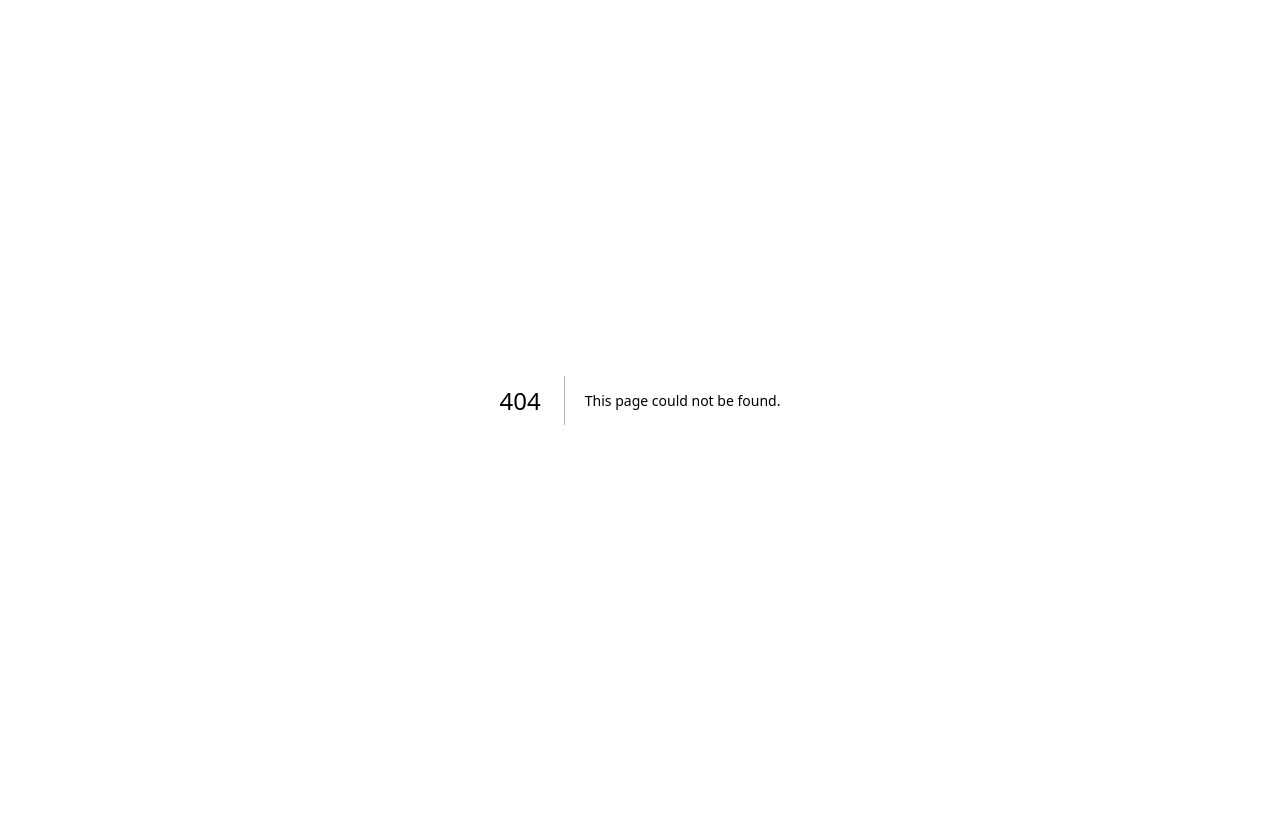
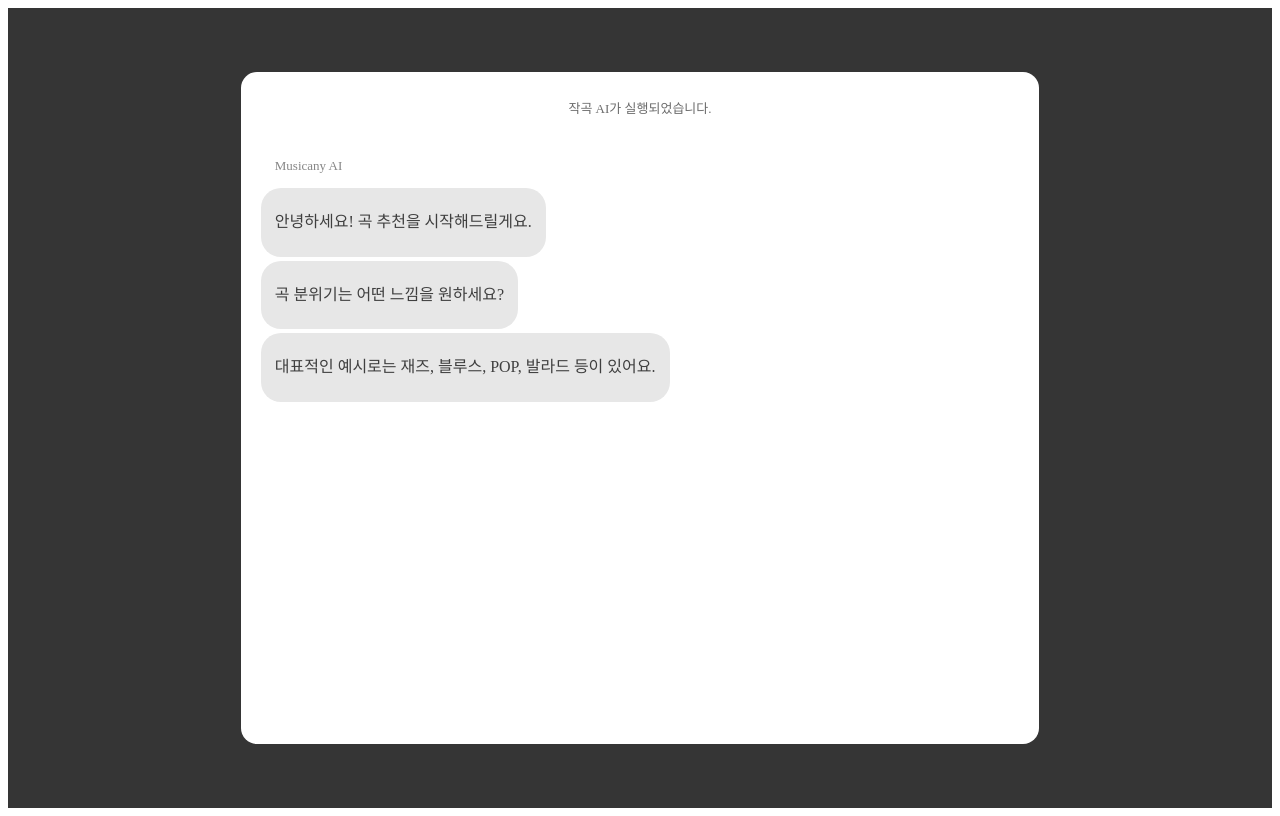
Before and after one commit to Musicany/Musicany_Web, a Next.js app: page /ai/chat in a window 1280 px wide. Before the commit this address had no page. Built offline with nearby package versions, Linux system fonts and the light colour scheme.

Commit message:
ADD: component에 aiChatBox 완성

```diff
--- /dev/null
+++ b/app/(workspace)/ai/chat/page.tsx
@@ -0,0 +1,22 @@
+"use client";
+
+import React from "react";
+import AiChatBox from "@/components/chats/aiChatBox";
+import * as S from "./style";
+
+const Chat = () => {
+  return (
+    <S.Layout>
+      <S.WhiteLayout>
+        <S.StartComment>작곡 AI가 실행되었습니다.</S.StartComment>
+        <S.ChatLayout>
+          <AiChatBox name>안녕하세요! 곡 추천을 시작해드릴게요.</AiChatBox>
+          <AiChatBox>곡 분위기는 어떤 느낌을 원하세요?</AiChatBox>
+          <AiChatBox>대표적인 예시로는 재즈, 블루스, POP, 발라드 등이 있어요.</AiChatBox>
+        </S.ChatLayout>
+      </S.WhiteLayout>
+    </S.Layout>
+  );
+};
+
+export default Chat;
--- /dev/null
+++ b/app/(workspace)/ai/chat/style.ts
@@ -0,0 +1,27 @@
+import styled from "styled-components";
+import { flex, font, theme } from "@/styles";
+
+export const Layout = styled.div`
+  width: 100%;
+  height: 100vh;
+  background-color: #353535;
+  ${flex.CENTER};
+`;
+export const WhiteLayout = styled.div`
+  min-width: 60%;
+  min-height: 80%;
+  background-color: ${theme.white};
+  ${flex.COLUMN_VERTICAL};
+  gap: 14px;
+  padding: 16px 20px;
+  border-radius: 16px;
+`;
+export const StartComment = styled.p`
+  ${font.SmallText};
+  color: ${theme.grey800};
+`;
+export const ChatLayout = styled.div`
+  width: 100%;
+  ${flex.COLUMN_FLEX}
+  gap: 4px;
+`;
--- /dev/null
+++ b/app/components/chats/aiChatBox.tsx
@@ -0,0 +1,52 @@
+"use client";
+
+import React from "react";
+import styled from "styled-components";
+import { flex, font, theme } from "@/styles";
+
+const Layout = styled.div`
+  ${flex.COLUMN_FLEX};
+`;
+const NameLayout = styled.div`
+  padding-left: 14px;
+`;
+const Name = styled.p`
+  ${font.SmallText};
+  color: ${theme.grey700};
+`;
+const MessageLayout = styled.div`
+  ${flex.FLEX};
+`;
+const MessageBox = styled.div`
+  padding: 8px 14px;
+  border-radius: 20px;
+  background: ${theme.grey300};
+`;
+const Text = styled.pre`
+  ${font.Text};
+  color: ${theme.grey1000};
+`;
+
+interface ChatBoxProps {
+  children?: React.ReactNode;
+  name?: boolean;
+}
+
+const AiChatBox = ({ children, name }: ChatBoxProps) => {
+  return (
+    <Layout>
+      {name && (
+        <NameLayout>
+          <Name>Musicany AI</Name>
+        </NameLayout>
+      )}
+      <MessageLayout>
+        <MessageBox>
+          <Text>{children}</Text>
+        </MessageBox>
+      </MessageLayout>
+    </Layout>
+  );
+};
+
+export default AiChatBox;
```
Also changed, not shown: app/components/modals/compositionModal/page.tsx (+21 -3 lines).
